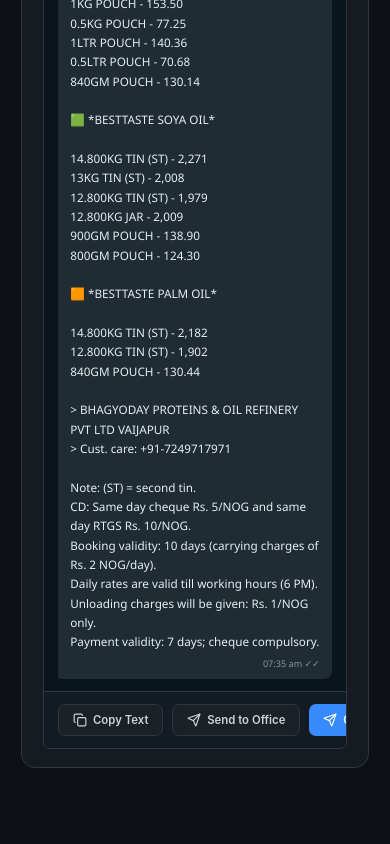
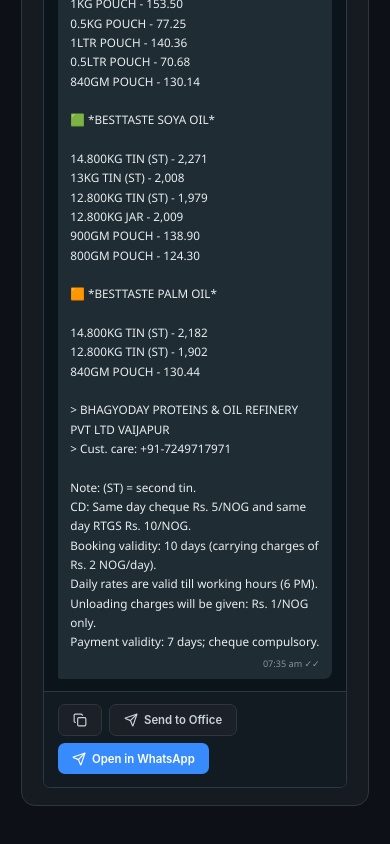
Before and after one commit to mydesignstation-cmyk/oilchart, a React (Vite) app: page / in a window 390 px wide. Shown: the part 3162-4006 px from the top of the page. Built offline with nearby package versions, Linux system fonts and the light colour scheme.

Commit message:
UI: icon-only copy, responsive action buttons, set dev port to 5199

```diff
--- a/src/components/WhatsappPreview.tsx
+++ b/src/components/WhatsappPreview.tsx
@@ -74,9 +74,12 @@ export function WhatsappPreview({ rates, tier, chartNumber, rateDate }: Whatsapp
 
           {/* Action bar */}
           <div className="wa-actions">
-            <button className="btn btn-ghost" onClick={handleCopy}>
+            <button
+              className="btn btn-ghost"
+              onClick={handleCopy}
+              aria-label={copied ? "Copied" : "Copy Text"}
+            >
               {copied ? <Check size={14} /> : <Copy size={14} />}
-              {copied ? "Copied!" : "Copy Text"}
             </button>
             <button className="btn btn-ghost" onClick={handleWhatsAppOffice}>
               <Send size={14} />
--- a/src/styles/app.css
+++ b/src/styles/app.css
@@ -468,7 +468,8 @@ html, body {
 
 .wa-actions {
   display: flex;
-  gap: 0.625rem;
+  flex-wrap: wrap;
+  gap: 0.5rem;
   padding: 0.875rem 1rem;
   border-top: 1px solid #2A3942;
   background: #111B21;
--- a/vite.config.ts
+++ b/vite.config.ts
@@ -9,6 +9,9 @@ export default defineConfig({
     react(),
     tailwindcss(),
   ],
+  server: {
+    port: 5199,
+  },
   resolve: {
     alias: {
       '@': path.resolve(__dirname, 'src'),
```
